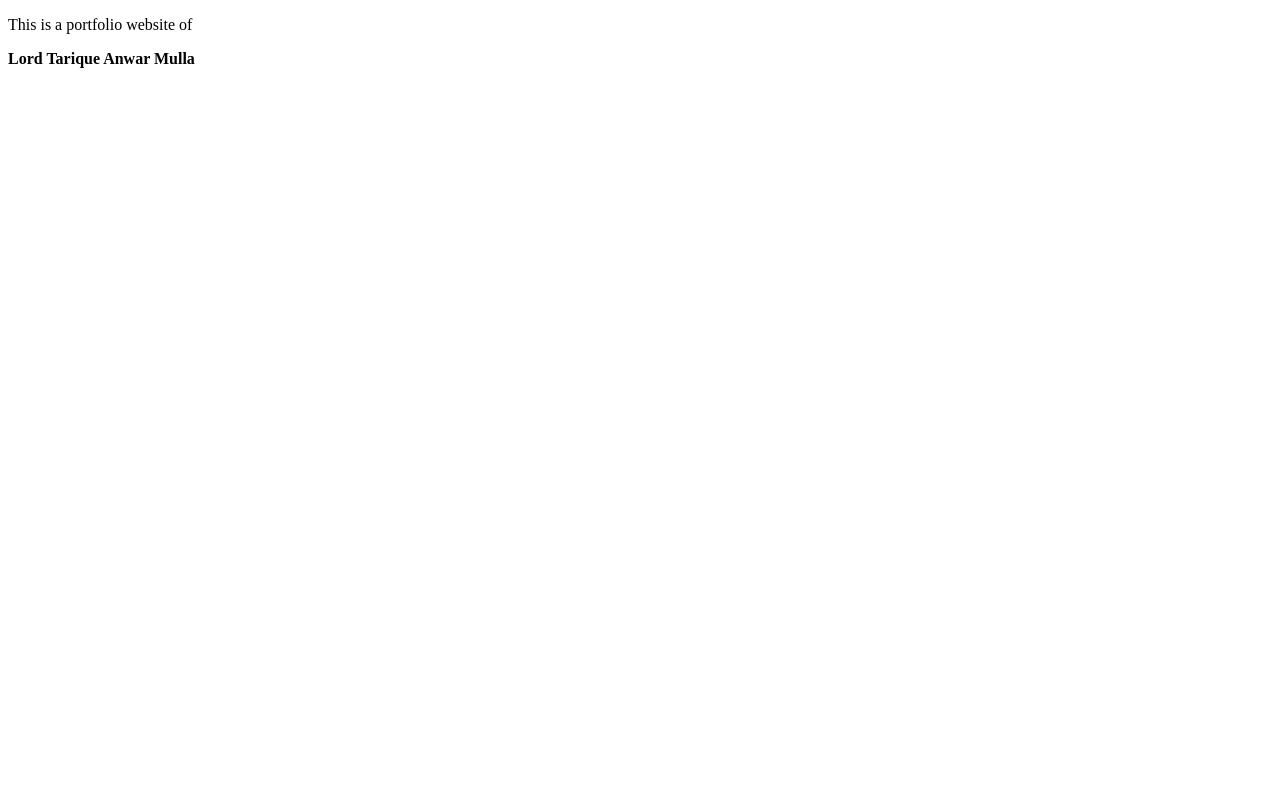
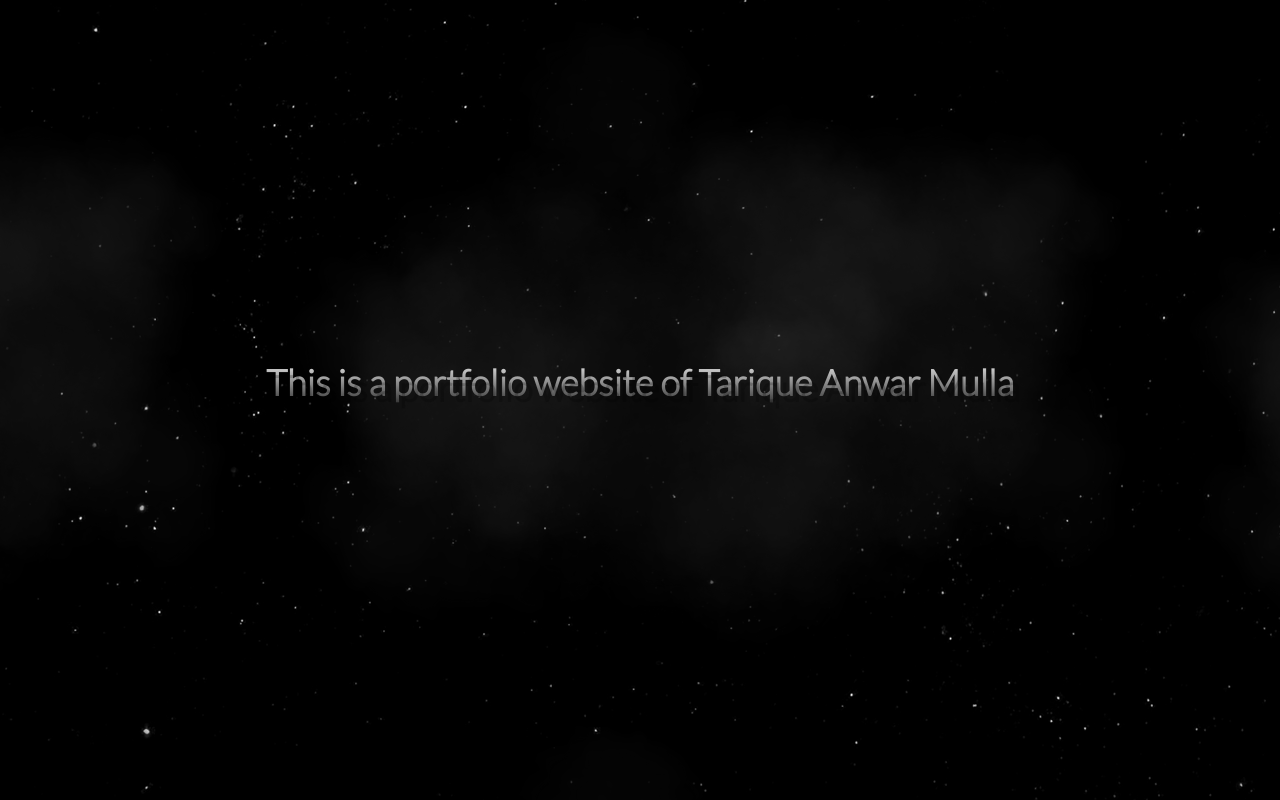
Before and after one commit to tazam777/portfolioWebsite, a plain HTML site: page index.html in a window 1280 px wide. Drawn offline with Linux system fonts and the light colour scheme.

Commit message:
Background changes

```diff
--- a/index.html
+++ b/index.html
@@ -3,12 +3,25 @@
 <html lang="en">
 
 <head>
+
     <meta charset="UTF-8">
     <title>This is Tarique's Portfolio</title>
+    <link href="https://fonts.googleapis.com/css2?family=Lato:ital,wght@0,300;1,400&display=swap" rel="stylesheet">
+    <link rel="stylesheet" href="style.css">
 </head>
 
+<body>
 
-<p>This is a portfolio website of </p>
-   <p><b> Lord Tarique Anwar Mulla</b></p>
+    <div class="stars"></div>
+    <div class="twinkling"></div>
+   <div class="clouds"></div>
+
+
+   <div class="title">
+
+<h1>This is a portfolio website of Tarique Anwar Mulla</h1>
+</div>
+</body>
+
 
 </html>
--- /dev/null
+++ b/style.css
@@ -0,0 +1,64 @@
+
+* {
+    margin: 0;
+    padding: 0;
+}
+.title h1{
+    font-size: 36px;
+    font-family: 'Lato', sans-serif;
+    margin-top:10em;
+    margin-left: auto;
+    margin-right:auto;
+    text-align: center;
+
+    /* Stryling the text and giving it gradiant */
+    color:#ffffff;
+    background: -webkit-linear-gradient(#eee, #333);
+    -webkit-background-clip: text;
+    -webkit-text-fill-color: transparent;
+    text-shadow: 6px 6px 0px rgba(0,0,0,0.2);
+
+    /* Make sure text is infront of background images */
+    display:block;
+    position: relative;
+    z-index: 3;
+}
+
+@keyframes move-twink-back {
+    from {background-position:0 0;}
+    to {background-position:-10000px 5000px;}
+}
+
+@keyframes move-clouds-back {
+    from {background-position:0 0;}
+    to {background-position:10000px 0;}
+}
+
+.stars, .twinkling, .clouds {
+  position:absolute;
+  top:0;
+  left:0;
+  right:0;
+  bottom:0;
+  width:100%;
+  height:100%;
+  display:block;
+}
+
+.stars {
+  background:#000 url(assets/stars.png) repeat top center;
+  z-index:0;
+}
+
+.twinkling{
+  background:transparent url(assets/twinkling.png) repeat top center;
+  z-index:1;
+  animation:move-twink-back 200s linear infinite;
+}
+
+.clouds{
+    background:transparent url(assets/clouds.png) repeat top center;
+    z-index:2;
+    opacity: .4;
+    animation:move-clouds-back 200s linear infinite;
+}
```
Also changed, not shown: assets/clouds.png (added), assets/stars.png (added), assets/twinkling.png (added), 2 other files.
